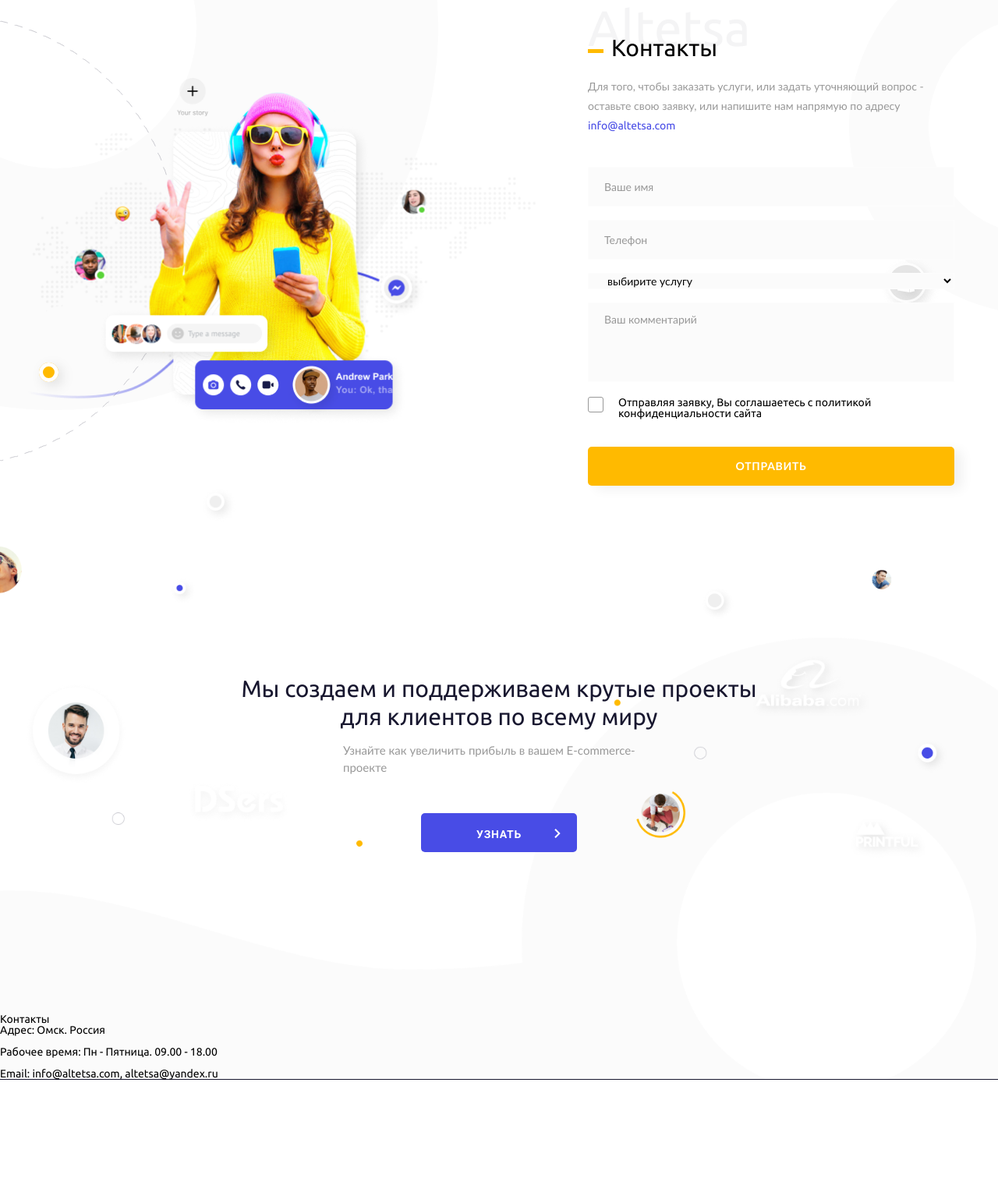
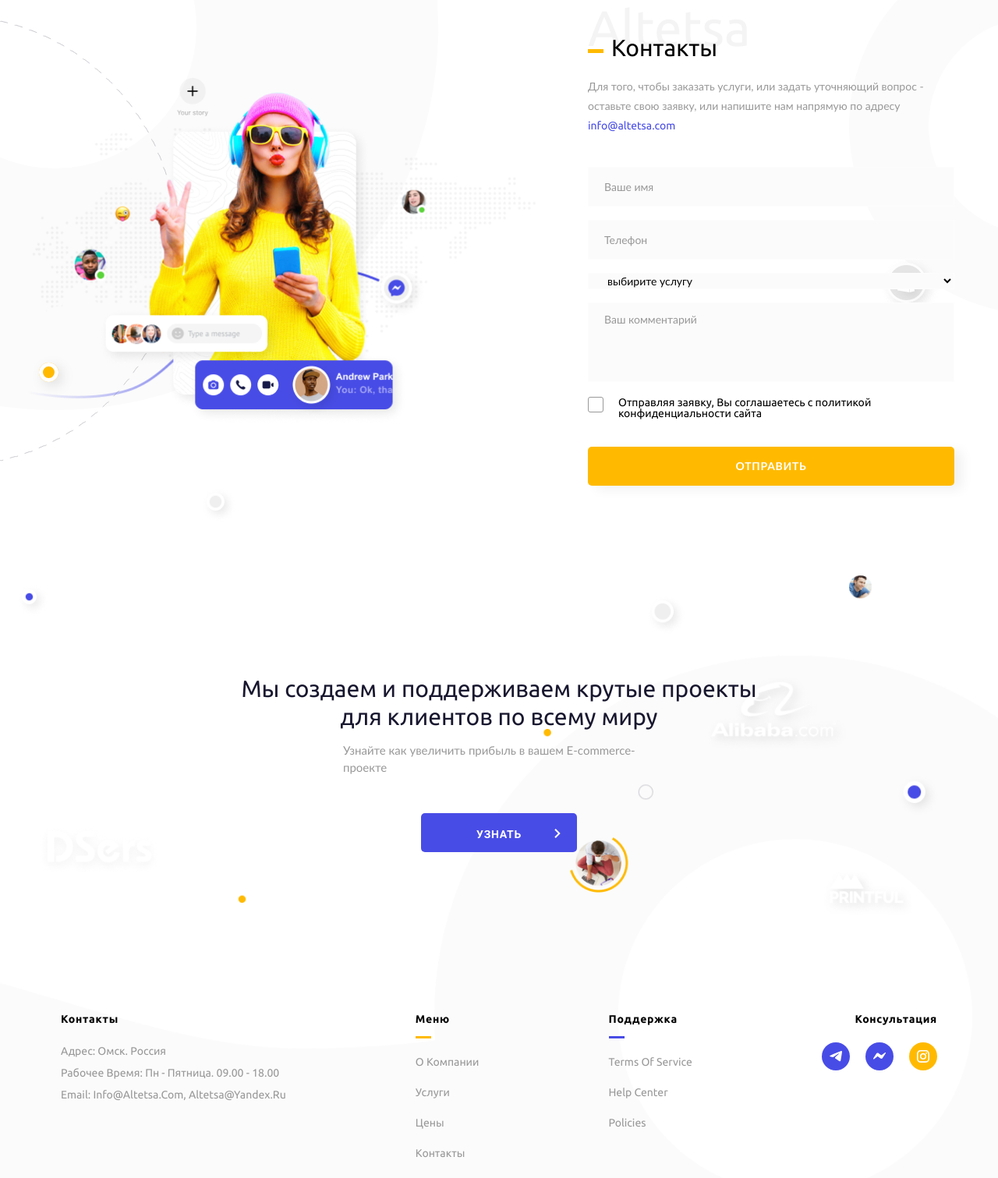
Before and after one commit to YurySm/alt2, a PHP site: page /template/contacts.html in a window 1280 px wide. Shown: the part 330-1841 px from the top of the page at 78% size. Before the commit the page ends 1715 px from the top, so only its background shows below. Run offline with PHP 8.4, Linux system fonts and the light colour scheme; style sheets or scripts are compiled from the project's sources.

Commit message:
finish contatcts page

```diff
--- a/src/sass/blocks/_footer.scss
+++ b/src/sass/blocks/_footer.scss
@@ -45,9 +45,65 @@
 
     }
     &__wrapper {
+        margin: 0 auto;
         margin-top: 207px;
         max-width: 1124px;
         display: flex;
         justify-content: space-between;
     }
+    &__item {
+        font-family: 'Calibri';
+        font-size: 14px;
+        line-height: 100%;
+        text-transform: capitalize;
+        &_title {
+            font-weight: bold;
+            // align-items: center;
+            letter-spacing: 0.05em;
+            &.last {
+                text-align: right;
+            }
+        }
+        &_text {
+            margin-top: 27px;
+            color: #989898;
+        }
+        &_divider {
+            margin-top: 15px;
+            display: block;
+            width: 20px;
+            height: 3px;
+            background: #FFBA00;
+            &.blue {
+                background: #484CE6;
+            }
+        }
+        &_list {
+            margin-top: 23px;
+            & > li {
+                margin-bottom: 25px;
+                & > a {
+                    color: #989898;
+                }
+            }
+            &.social {
+                display: flex;
+                justify-content: flex-end;
+                & > li> a {
+                    display: flex;
+                    margin-right: 20px;
+                    justify-content: center;
+                    align-items: center;
+                    width: 36px;
+                    height: 36px;
+                    background: #484CE6;
+                    border-radius: 100%;
+                }
+                & > li:last-child > a {
+                    background: #FFBA00;
+                    margin-right: 0;
+                }
+            }
+        }
+    }
 }
--- a/src/template/contacts.html
+++ b/src/template/contacts.html
@@ -159,7 +159,7 @@
         <div class="footer__wrapper">
             <div class="footer__item">
                 <h3 class="footer__item_title">Контакты</h3>
-                <p class="footer__text">
+                <p class="footer__item_text">
                     Адрес: Омск. Россия
                     <br><br>
                     Рабочее время: Пн - Пятница. 09.00 - 18.00
@@ -167,6 +167,45 @@
                     Email: info@altetsa.com, altetsa@yandex.ru
                 </p>
             </div>
+
+            <div class="footer__item">
+                <h3 class="footer__item_title">Меню</h3>
+                <span class="footer__item_divider"></span>
+                <ul class="footer__item_list">
+                    <li><a href="#">О компании</a></li>
+                    <li><a href="#">Услуги</a></li>
+                    <li><a href="#">Цены</a></li>
+                    <li><a href="#">Контакты</a></li>
+                </ul>
+            </div>
+
+            <div class="footer__item">
+                <h3 class="footer__item_title">Поддержка</h3>
+                <span class="footer__item_divider blue"></span>
+                <ul class="footer__item_list">
+                    <li><a href="#">Terms of Service</a></li>
+                    <li><a href="#">Help center</a></li>
+                    <li><a href="#">Policies</a></li>
+                </ul>
+            </div>
+
+            <div class="footer__item">
+                <h3 class="footer__item_title last">Консультация</h3>
+                <ul class="footer__item_list social">
+                    <li><a href="#"><svg width="16" height="14" viewBox="0 0 16 14" fill="none" xmlns="http://www.w3.org/2000/svg">
+                        <path d="M0.241656 6.12503C1.87849 5.22909 3.70566 4.48133 5.41287 3.72974C8.34993 2.49871 11.2987 1.289 14.2772 0.162784C14.8567 -0.0291122 15.8979 -0.216777 16 0.636613C15.9441 1.84458 15.7141 3.04547 15.5564 4.24636C15.156 6.88723 14.6932 9.51905 14.2419 12.1512C14.0864 13.028 12.9811 13.4819 12.2739 12.9208C10.5743 11.78 8.86159 10.6503 7.18367 9.48299C6.63403 8.928 7.14371 8.13102 7.6346 7.7347C9.03446 6.36383 10.519 5.19911 11.8457 3.7574C12.2036 2.89862 11.1462 3.62237 10.7974 3.84413C8.88102 5.15645 7.0115 6.54888 4.99099 7.70224C3.95892 8.26679 2.75602 7.78433 1.72441 7.46929C0.799442 7.08875 -0.555976 6.70536 0.241562 6.12509L0.241656 6.12503Z" fill="white"/>
+                        </svg>
+                        </a></li>
+                    <li><a href="#"><svg xmlns="http://www.w3.org/2000/svg" width="16" height="9" viewBox="0 0 16 9" fill="none">
+                        <path d="M0.101879 7.58727L3.96502 1.49739C4.57984 0.527059 5.89495 0.28856 6.81881 0.974652L9.89289 3.26489C10.1756 3.47399 10.5636 3.47399 10.8431 3.26162L14.9922 0.131739C15.5446 -0.286451 16.2679 0.373505 15.8997 0.958317L12.0332 7.04493C11.4184 8.01526 10.1033 8.25376 9.17944 7.56767L6.10537 5.27743C5.82262 5.06833 5.43466 5.06833 5.1552 5.28069L1.00602 8.41058C0.453672 8.82877 -0.26964 8.17208 0.101879 7.58727Z" fill="white"/>
+                        </svg></a></li>
+                    <li><a href="#"><svg xmlns="http://www.w3.org/2000/svg" width="16" height="16" viewBox="0 0 16 16" fill="none">
+                        <path d="M11.2335 0H4.76649C2.13823 0 0 2.12479 0 4.73652V11.1629C0 13.7746 2.13823 15.8994 4.76649 15.8994H11.2335C13.8618 15.8994 16 13.7746 16 11.1629V4.73652C16 2.12479 13.8617 0 11.2335 0ZM14.3904 11.1629C14.3904 12.8954 12.977 14.2999 11.2335 14.2999H4.76649C3.023 14.2999 1.6096 12.8954 1.6096 11.1629V4.73652C1.6096 3.00397 3.023 1.59948 4.76649 1.59948H11.2335C12.977 1.59948 14.3904 3.00397 14.3904 4.73652V11.1629Z" fill="white"/>
+                        <path d="M8 3.83765C5.7182 3.83765 3.86182 5.68237 3.86182 7.94981C3.86182 10.2173 5.7182 12.062 8 12.062C10.2818 12.062 12.1382 10.2173 12.1382 7.94981C12.1382 5.68235 10.2818 3.83765 8 3.83765ZM8 10.4625C6.60349 10.4625 5.47142 9.33758 5.47142 7.94984C5.47142 6.56211 6.60352 5.43714 8 5.43714C9.39651 5.43714 10.5286 6.56211 10.5286 7.94984C10.5286 9.33755 9.39648 10.4625 8 10.4625Z" fill="white"/>
+                        <path d="M12.1461 4.854C12.6938 4.854 13.1377 4.41285 13.1377 3.86865C13.1377 3.32446 12.6938 2.8833 12.1461 2.8833C11.5985 2.8833 11.1545 3.32446 11.1545 3.86865C11.1545 4.41285 11.5985 4.854 12.1461 4.854Z" fill="white"/>
+                        </svg></a></li>
+                </ul>
+            </div>
         </div>
     </footer>
 </body>
```
Also changed, not shown: dist/template/contacts.html (+40 -1 lines), dist/css/style.min.css.
